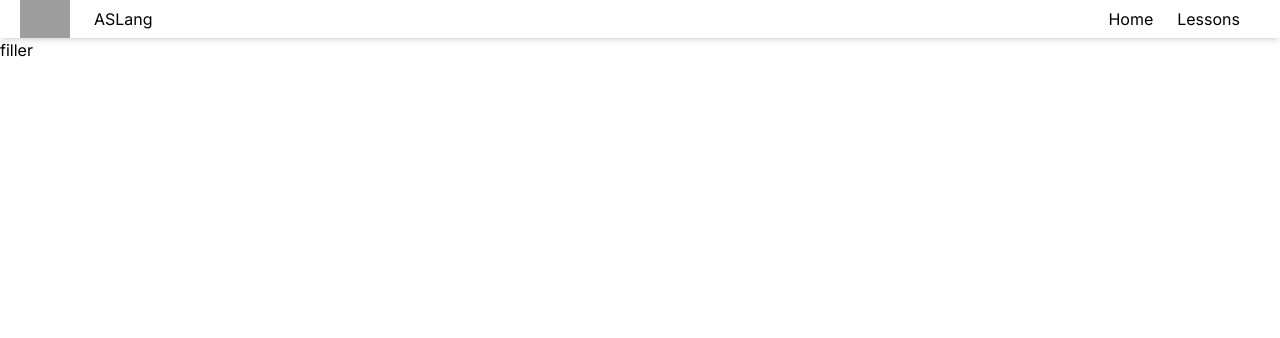
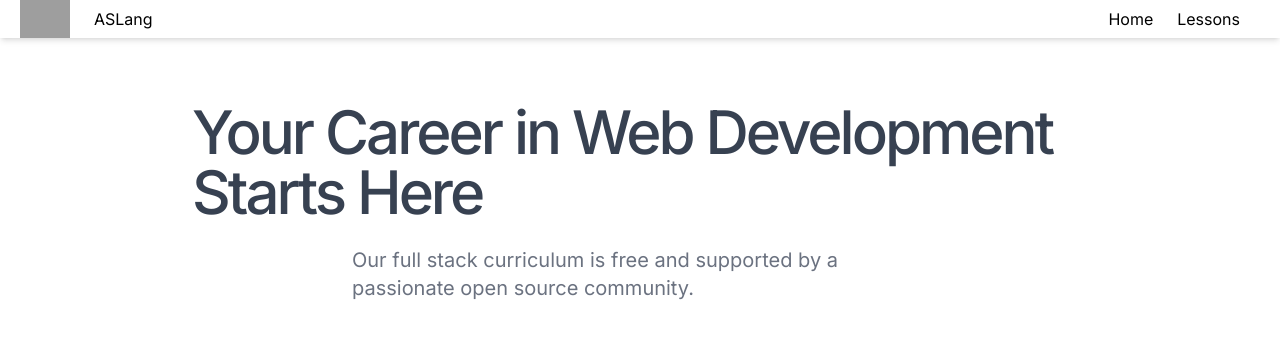
Before and after one commit to erom03/ASLang, a Next.js app: page / in a window 1280 px wide. Shown: the top 338 px of the page. Built offline with nearby package versions, Linux system fonts and the light colour scheme; grey boxes are pictures that could not be loaded.

Commit message:
Front Page content temporary changes

```diff
--- a/app/page.tsx
+++ b/app/page.tsx
@@ -6,7 +6,16 @@ export default function Home() {
     <section>
       <header><Navigation /></header>
       <main>
-          filler
+
+      <div className="max-w-4xl mx-auto sm:pt-16">
+        <h1 className="text-4xl sm:text-6xl text-gray-700 dark:text-gray-200 font-medium mx-auto pb-6 tracking-tighter">
+          Your <span className="text-gold-600 dark:text-gold-600">Career in Web Development</span> <span className="block font-medium">Starts Here</span>
+        </h1>
+        <div className="text-gray-600 dark:text-gray-300/80 pb-8 max-w-xl mx-auto">
+          <p className="mb-4 text-xl text-gray-500 dark:text-gray-400">Our full stack curriculum is free and supported by a passionate open source community.</p>
+        </div>
+      </div>
+
       </main>
     </section>
   );
```
